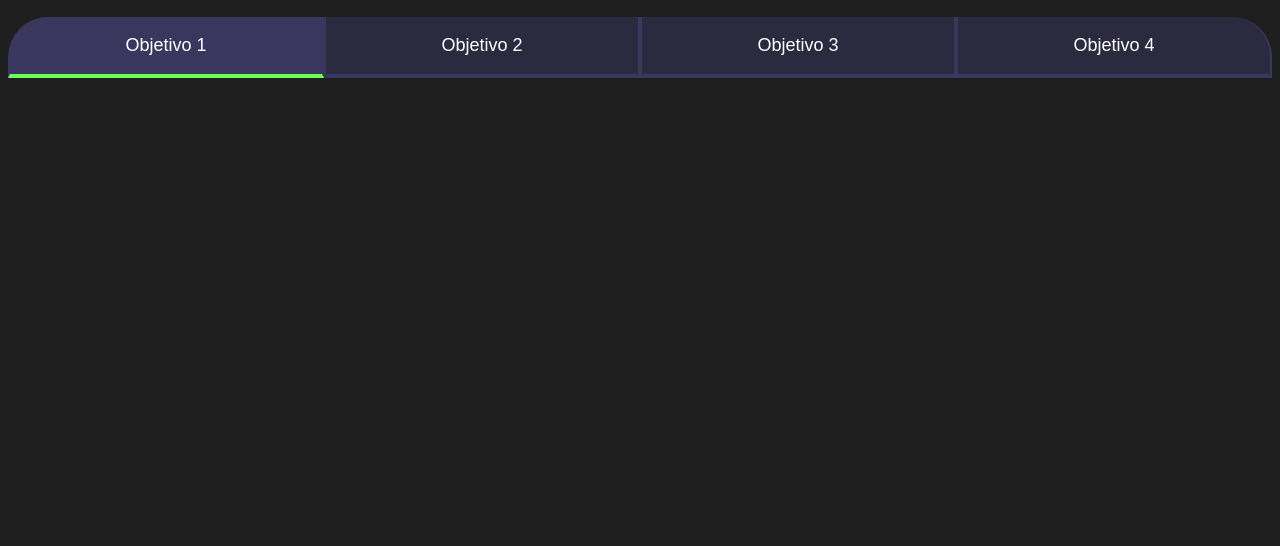
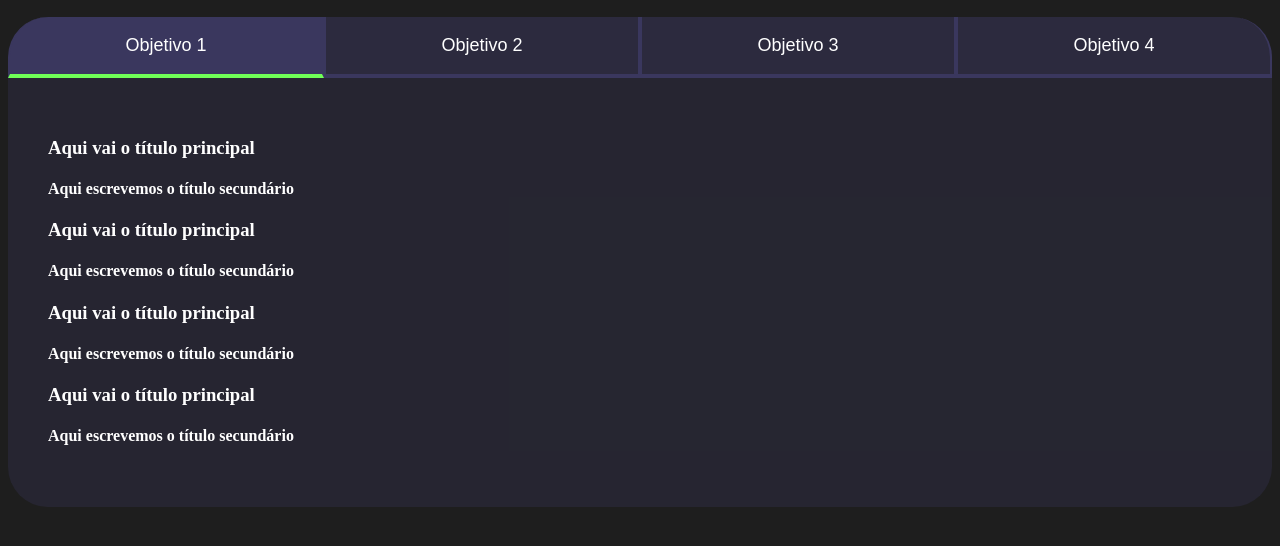
Before and after one commit to xaulindematadordeporco/terceiro-repositorio, a plain HTML site: page index.html in a window 1280 px wide. Shown: the part 58-604 px from the top of the page. Drawn offline with Linux system fonts and the light colour scheme.

Commit message:
eu amo a evellyn

```diff
--- a/index.html
+++ b/index.html
@@ -10,11 +10,33 @@
 
     <section class="conteudo-principal"></section>
     <h2 class=”titulo-principal”>Meus Objetivos do ano<span>_<span></h2>
-    <div class="botoes">
-        <button class="botao ativo"> Objetivo 1 </button>
-        <button class="botao "> Objetivo 2 </button>
-        <button class="botao "> Objetivo 3 </button>
-        <button class="botao "> Objetivo 4 </button>
+
+    <div class="conteudo">
+        <div class="botoes">
+            <button class="botao ativo"> Objetivo 1 </button>
+            <button class="botao "> Objetivo 2 </button>
+            <button class="botao "> Objetivo 3 </button>
+            <button class="botao "> Objetivo 4 </button>
+        </div>
+
+        <div class="abas-textos">
+            <div class="aba-conteudo">
+                <h3 class="aba-conteudo-titulo-principal"> Aqui vai o título principal </h3>
+                <h4 class="aba-conteudo-titulo-secundario">Aqui escrevemos o título secundário </h4>
+            </div>
+            <div class="aba-conteudo">
+                <h3 class="aba-conteudo-titulo-principal"> Aqui vai o título principal </h3>
+                <h4 class="aba-conteudo-titulo-secundario">Aqui escrevemos o título secundário </h4>
+            </div>
+            <div class="aba-conteudo">
+                <h3 class="aba-conteudo-titulo-principal"> Aqui vai o título principal </h3>
+                <h4 class="aba-conteudo-titulo-secundario">Aqui escrevemos o título secundário </h4>
+            </div>
+            <div class="aba-conteudo">
+                <h3 class="aba-conteudo-titulo-principal"> Aqui vai o título principal </h3>
+                <h4 class="aba-conteudo-titulo-secundario">Aqui escrevemos o título secundário </h4>
+            </div>
+        </div>
     </div>
     <script src="main.js"></script>
 </body>
--- a/style.css
+++ b/style.css
@@ -58,6 +58,17 @@ body {
     border-bottom: 4px solid var(--verde);
 }
 
+.abas-textos {
+    background-color: var(--texto-fundo);
+    padding: 40px;
+    border-radius: 0 0 40px 40px;
+}
+
+.botao.ativo {
+    background-color: var(--botao-ativo);
+    border-bottom: 4px solid var(--verde);
+}
+
 @media screen and (min-width: 768px) {
     .botoes {
         display: flex;
```
